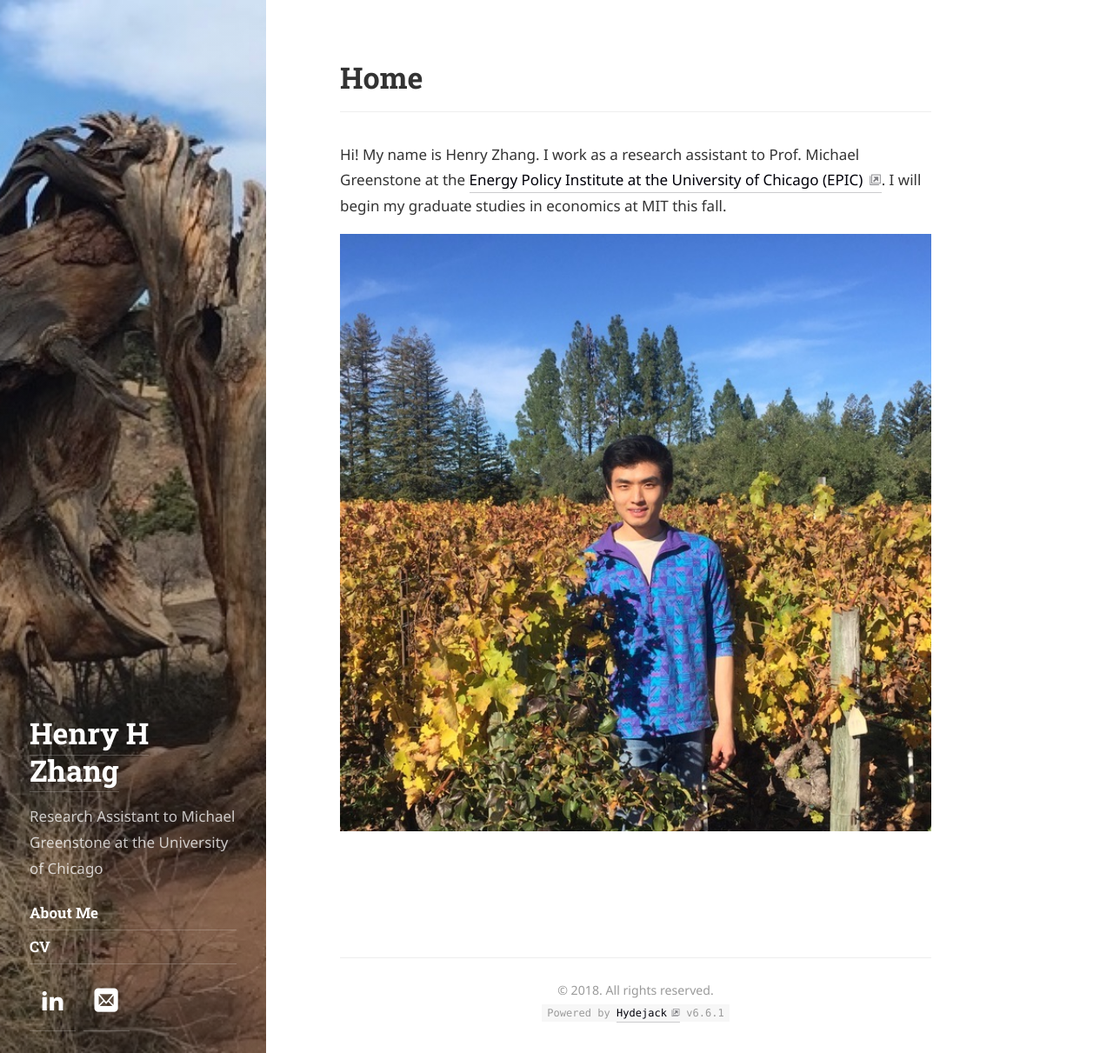
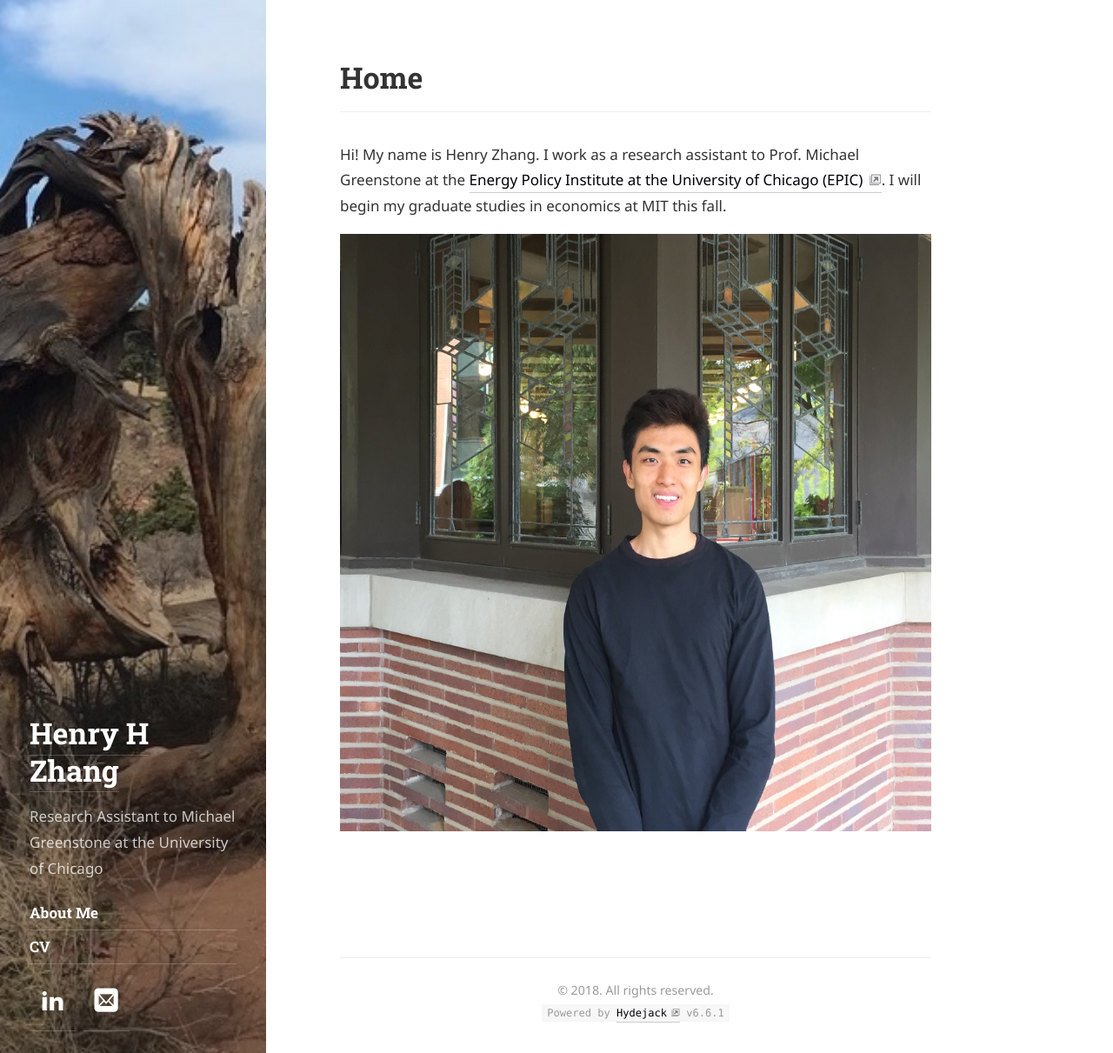
Before and after one commit to verklighet/verklighet.github.io, a Jekyll site: the page built from index.html, in a window 1280 px wide and 1211 px high. Shown: the whole window at 87% size. Built offline with Jekyll 4.4.1, drawn with Linux system fonts in a browser that asks for light colours; some web fonts are replaced; the list of posts is cut into pages by our own code.

Commit message:
change front page image

```diff
--- a/index.html
+++ b/index.html
@@ -6,7 +6,7 @@ order: 1
 <p>Hi! My name is Henry Zhang. I work as a research assistant to Prof. Michael Greenstone at the <a href="https://epic.uchicago.edu/">Energy Policy Institute at the University of Chicago (EPIC)</a>. I will begin my graduate studies in economics at MIT this fall.
 <p>
 <div style="position:relative;padding-top:101%;">
-	<img src="assets/img/headshot_vcropped.jpg" alt="Henry Zhang"
+	<img src="assets/img/headshot_robiehouse.jpg" alt="Henry Zhang"
 	allowfullscreen
 	style="position:absolute;margin-left:auto;margin-right:auto;top:0;left:0;right:0;width:100%;height:100%"
 	frameborder="0">
```
Also changed, not shown: assets/img/headshot_robiehouse.jpg (added), 3 other files.
